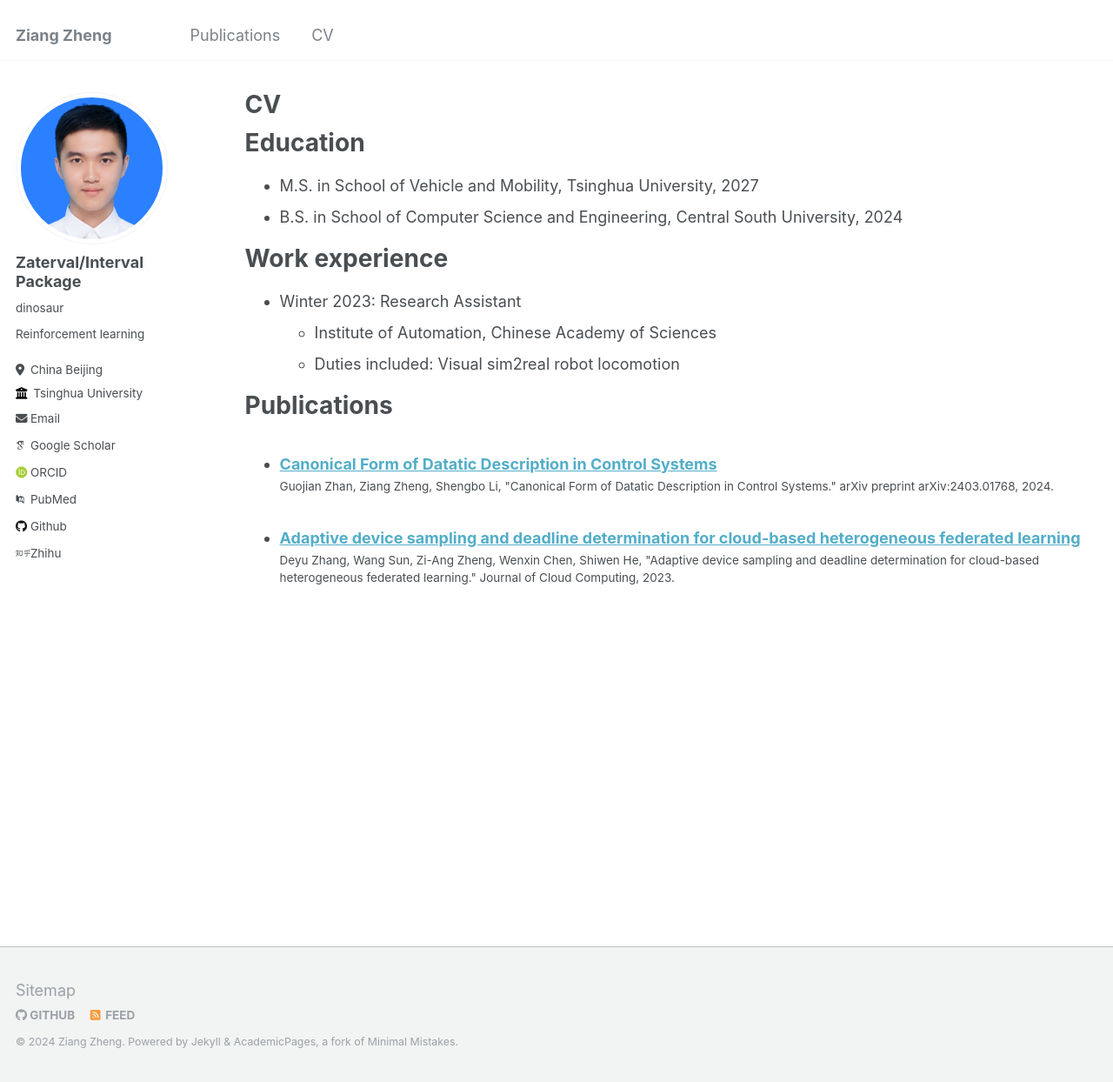
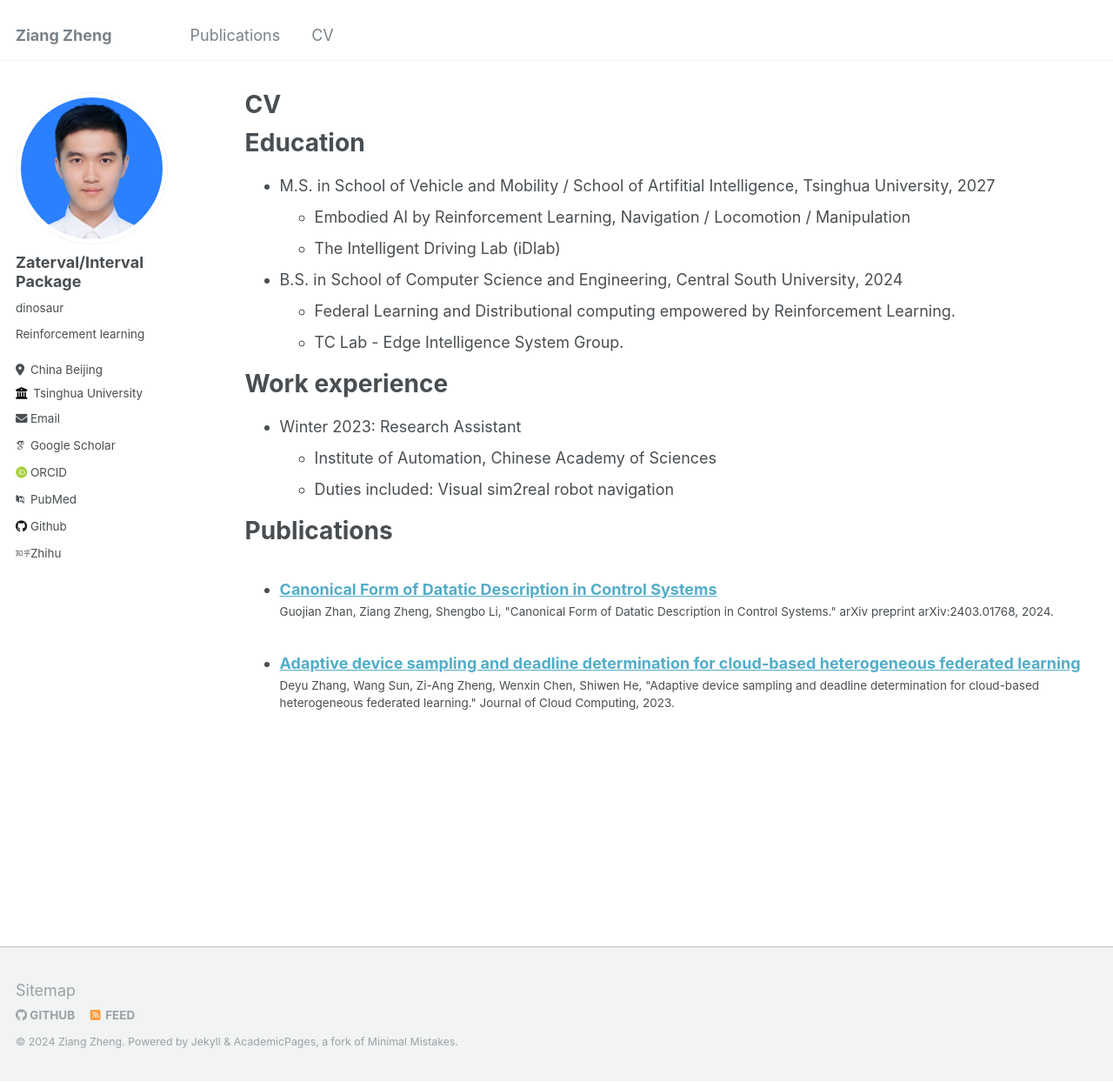
Before and after one commit to interval-package/interval-package.github.io, a Jekyll site: the page built from _pages/cv.md, in a window 1280 px wide and 1244 px high. Shown: the whole window at 87% size. Built offline with Jekyll 4.4.1, drawn with Linux system fonts in a browser that asks for light colours; some web fonts are replaced.

Commit message:
updaing CV details

```diff
--- a/_pages/cv.md
+++ b/_pages/cv.md
@@ -11,14 +11,18 @@
 
 Education
 ======
-* M.S. in School of Vehicle and Mobility, Tsinghua University, 2027
+* M.S. in School of Vehicle and Mobility / School of Artifitial Intelligence, Tsinghua University, 2027
+  * Embodied AI by Reinforcement Learning, Navigation / Locomotion / Manipulation
+  * The Intelligent Driving Lab (iDlab)
 * B.S. in School of Computer Science and Engineering, Central South University, 2024
+  * Federal Learning and Distributional computing empowered by Reinforcement Learning.
+  * TC Lab - Edge Intelligence System Group.
 
 Work experience
 ======
 * Winter 2023: Research Assistant
   * Institute of Automation, Chinese Academy of Sciences
-  * Duties included: Visual sim2real robot locomotion
+  * Duties included: Visual sim2real robot navigation
 
 <!-- Skills
 ======
```
